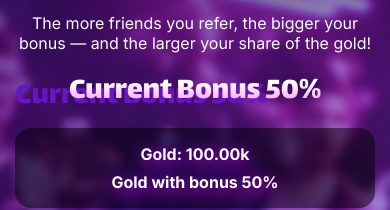
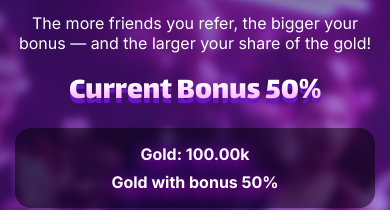
Before and after one commit to dinhtri123/pool, a plain HTML site: page index.html in a window 390 px wide. Shown: the part 6218-6428 px from the top of the page. Drawn offline with nearby package versions, Linux system fonts and the light colour scheme.

Commit message:
fix title

```diff
--- a/style.css
+++ b/style.css
@@ -828,4 +828,8 @@ body {
     display: flex;
 
   }
+  .bonus-title .shadow {
+    left: 50%;
+    transform: translateX(-50%);
 }
+}
```
